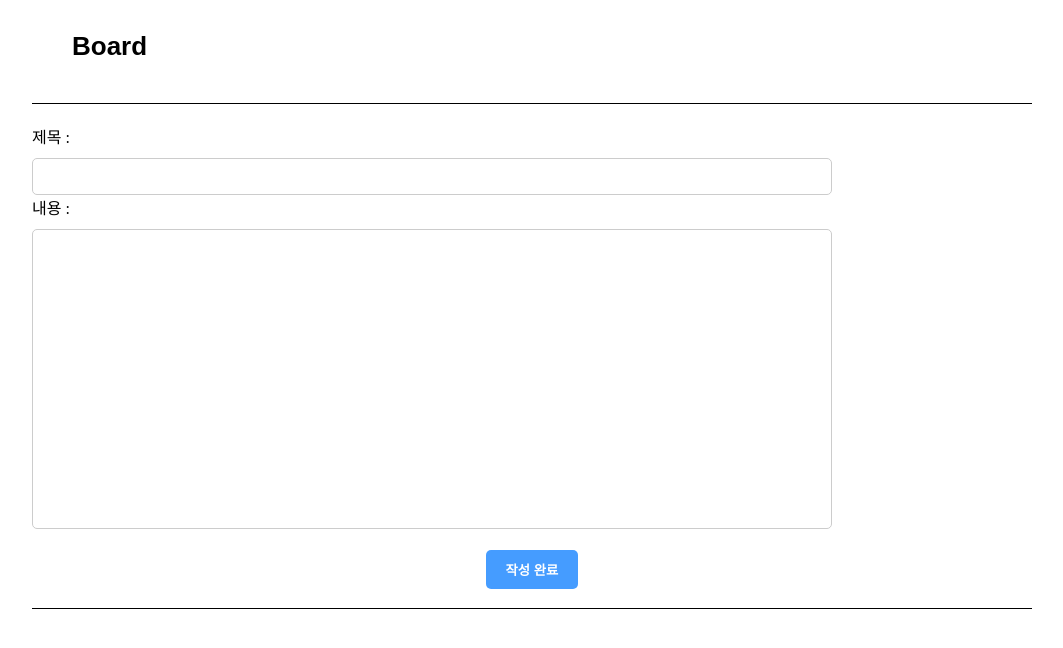
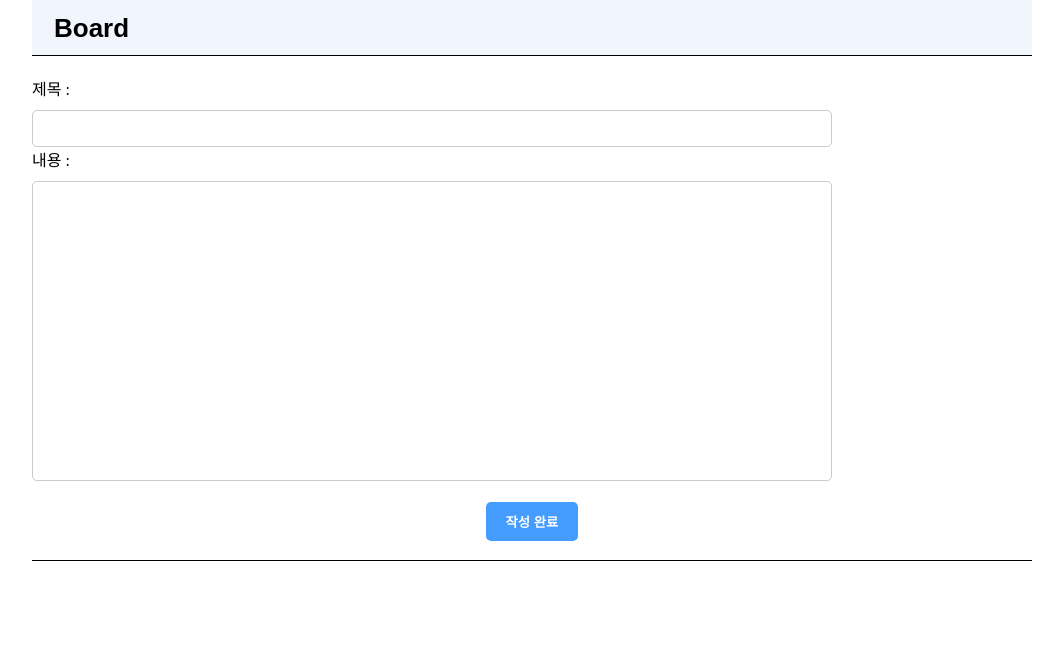
Before and after one commit to jihwanAn/Board-project, a React (Create React App) app in the folder client/: page /write in a window 1280 px wide. Shown: the top 648 px of the page, without its empty margins (108-1171 px from the left). Built offline with nearby package versions, Linux system fonts and the light colour scheme.

Commit message:
[Client] 헤더 margin 수정

```diff
--- a/client/src/components/PostForm.jsx
+++ b/client/src/components/PostForm.jsx
@@ -39,7 +39,6 @@ function PostForm({
 const FormWrapper = styled.form`
   border-top: 1px solid black;
   border-bottom: 1px solid black;
-  margin: 12px 0;
   padding-top: 20px;
 `;
 
--- a/client/src/layout/Header.jsx
+++ b/client/src/layout/Header.jsx
@@ -138,7 +138,8 @@ const HeaderWrapper = styled.header`
   display: flex;
   align-items: center;
   justify-content: space-between;
-  padding: 30px;
+  padding: 12px;
+  background-color: #f0f6fc;
 `;
 
 const RightContainer = styled.div`
--- a/client/src/pages/Mypage.jsx
+++ b/client/src/pages/Mypage.jsx
@@ -81,7 +81,6 @@ const UserInfoWrap = styled.section`
   border-top: 1px solid black;
   border-bottom: 1px solid black;
   width: 100%;
-  margin: 12px 0;
 `;
 
 const UserInfo = styled.div`
```
